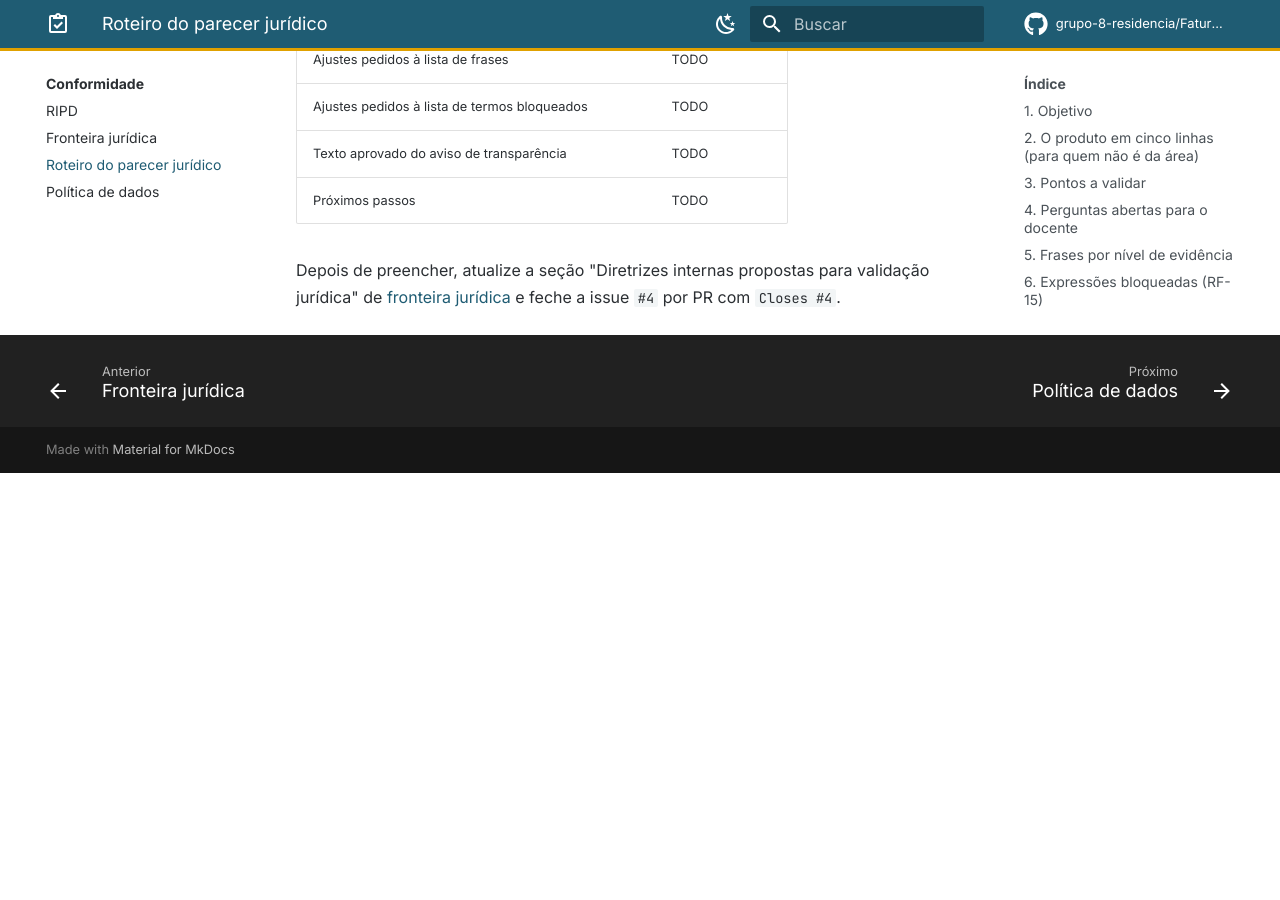
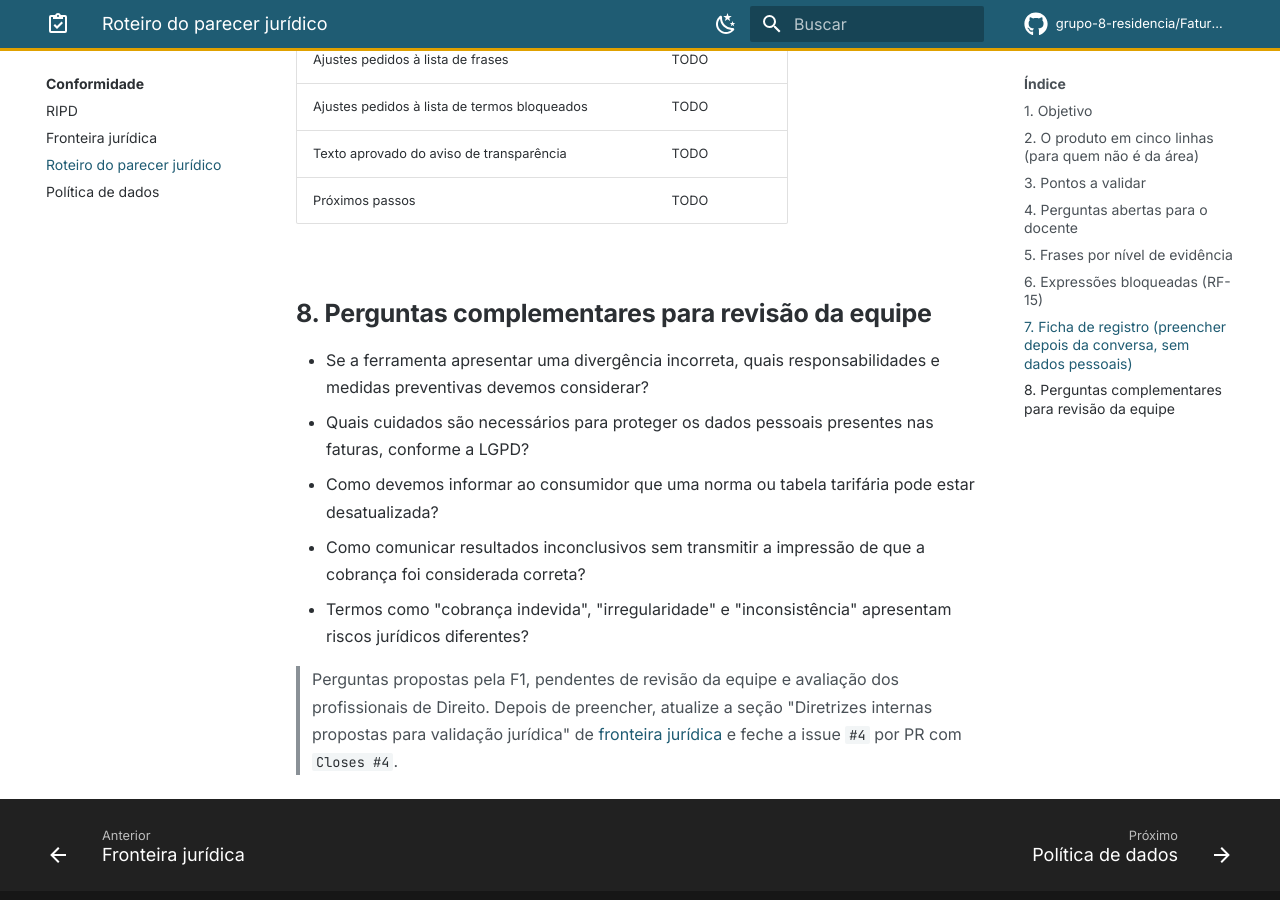
Before and after one commit to grupo-8-residencia/Fatura-Aberta, an MkDocs documentation site: the page built from docs/conformidade/roteiro-parecer-juridico.md, in a window 1280 px wide and 900 px high, scrolled down 3560 px. Built offline with MkDocs 1.6.1 and Material for MkDocs 9.7.7, drawn with Linux system fonts in a browser that asks for light colours; plug-ins that fetch from the network failed and are left out; comment, search, counter and statistics services are not loaded; before the commit the page ends 4033 px from its top, so only the background shows below that.

Commit message:
docs: adiciona perguntas complementares para consulta jurídica

```diff
--- a/docs/conformidade/roteiro-parecer-juridico.md
+++ b/docs/conformidade/roteiro-parecer-juridico.md
@@ -88,5 +88,14 @@ se a lista está completa ou se há termos a acrescentar ou retirar.
 | Texto aprovado do aviso de transparência | TODO |
 | Próximos passos | TODO |
 
+## 8. Perguntas complementares para revisão da equipe
+
+- Se a ferramenta apresentar uma divergência incorreta, quais responsabilidades e medidas preventivas devemos considerar?
+- Quais cuidados são necessários para proteger os dados pessoais presentes nas faturas, conforme a LGPD?
+- Como devemos informar ao consumidor que uma norma ou tabela tarifária pode estar desatualizada?
+- Como comunicar resultados inconclusivos sem transmitir a impressão de que a cobrança foi considerada correta?
+- Termos como "cobrança indevida", "irregularidade" e "inconsistência" apresentam riscos jurídicos diferentes?
+
+> Perguntas propostas pela F1, pendentes de revisão da equipe e avaliação dos profissionais de Direito.
 Depois de preencher, atualize a seção "Diretrizes internas propostas para validação jurídica" de
 [fronteira jurídica](fronteira-juridica.md) e feche a issue `#4` por PR com `Closes #4`.
```
